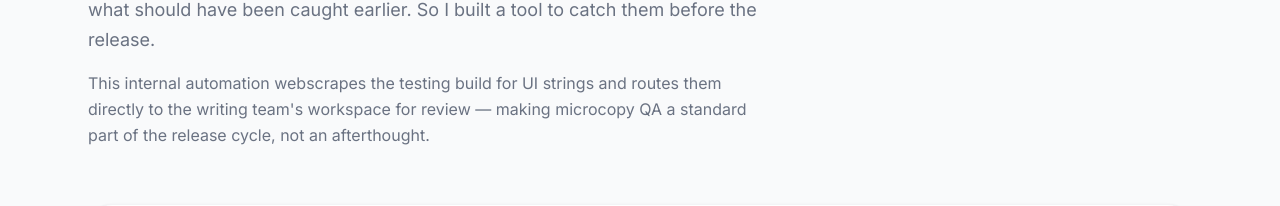
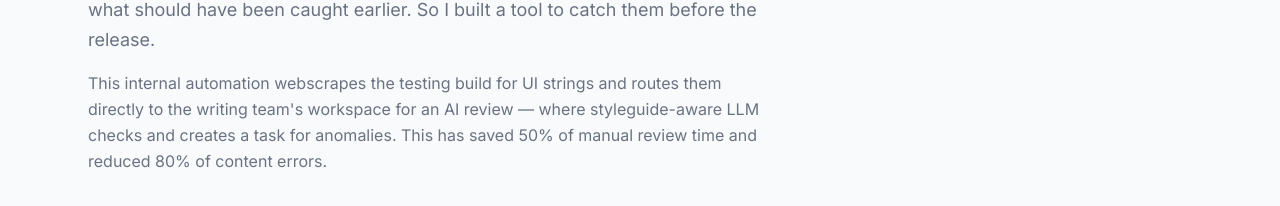
Before and after one commit to Shwe1011/writesbyshwe, a Next.js app: page / in a window 1280 px wide. Shown: the part 4807-5013 px from the top of the page. Built offline with nearby package versions, Linux system fonts and the light colour scheme; grey boxes are pictures that could not be loaded.

Commit message:
Update MicrocopyToolSection.tsx

```diff
--- a/components/MicrocopyToolSection.tsx
+++ b/components/MicrocopyToolSection.tsx
@@ -25,13 +25,13 @@ export default function MicrocopyToolSection() {
             04 — Internal Tool
           </p>
           <h2 className="text-4xl lg:text-5xl font-bold text-gray-900 leading-tight mb-6">
-            Microcopy Review<br />Operations
+            AI Content Review<br />Operations
           </h2>
           <p className="text-gray-500 text-lg leading-relaxed mb-4">
             Post-release copy fixes are expensive — they require a code deployment to fix what should have been caught earlier. So I built a tool to catch them before the release.
           </p>
           <p className="text-gray-500 text-base leading-relaxed">
-            This internal automation webscrapes the testing build for UI strings and routes them directly to the writing team&apos;s workspace for review — making microcopy QA a standard part of the release cycle, not an afterthought.
+            This internal automation webscrapes the testing build for UI strings and routes them directly to the writing team&apos;s workspace for an AI review — where styleguide-aware LLM checks and creates a task for anomalies. This has saved 50% of manual review time and reduced 80% of content errors.
           </p>
         </div>
 
```
